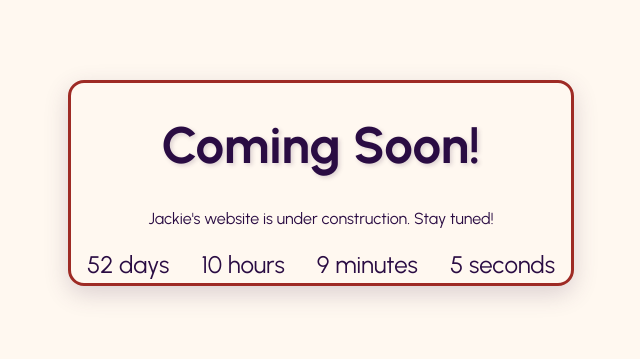
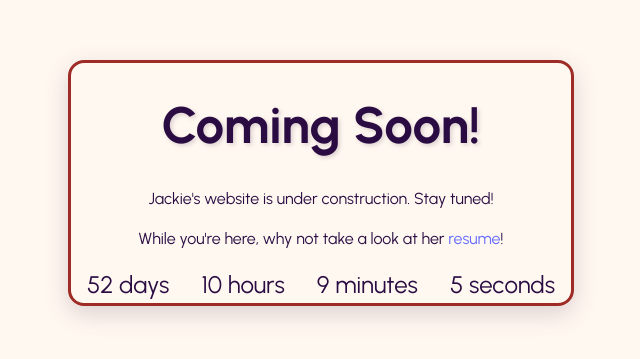
Before and after one commit to musicjoeyoung/jackie-martin, a React (Vite) app: page / in a window 1280 px wide. Shown: the part 217-576 px from the top of the page, without its empty margins (319-959 px from the left). Built offline with nearby package versions, Linux system fonts and the light colour scheme.

Commit message:
resume add

```diff
--- a/src/prelaunch/ComingSoon/ComingSoon.jsx
+++ b/src/prelaunch/ComingSoon/ComingSoon.jsx
@@ -1,5 +1,6 @@
 import CountdownTimer from "../CountdownTimer/CountdownTimer"
 import "./ComingSoon.scss"
+import resume from "../../assets/documents/Jackie-Martin-Resume.pdf"
 
 
 const ComingSoon = () => {
@@ -7,6 +8,7 @@
         <div className="coming-soon">
             <h1 className="coming-soon__h1">Coming Soon!</h1>
             <p>Jackie's website is under construction. Stay tuned!</p>
+            <p>While you're here, why not take a look at her <a href={resume} target="_blank" download>   resume</a>!</p>
             <CountdownTimer />
         </div>
     )
```
Also changed, not shown: 1 other file (tests, documents, lock files or other folders).
